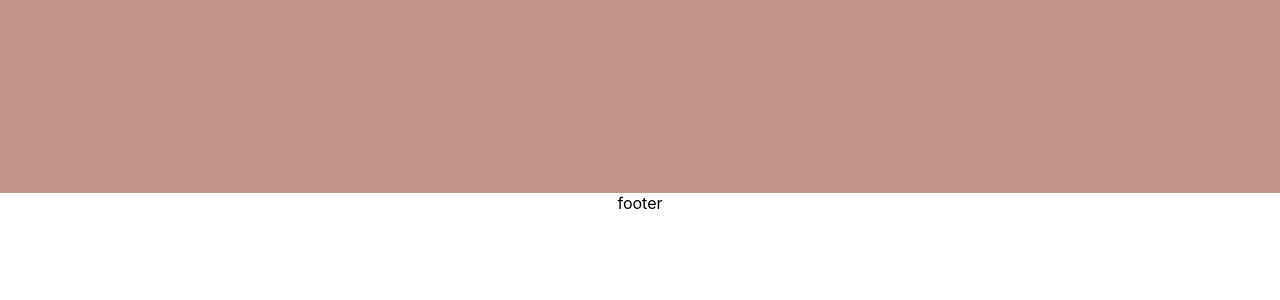
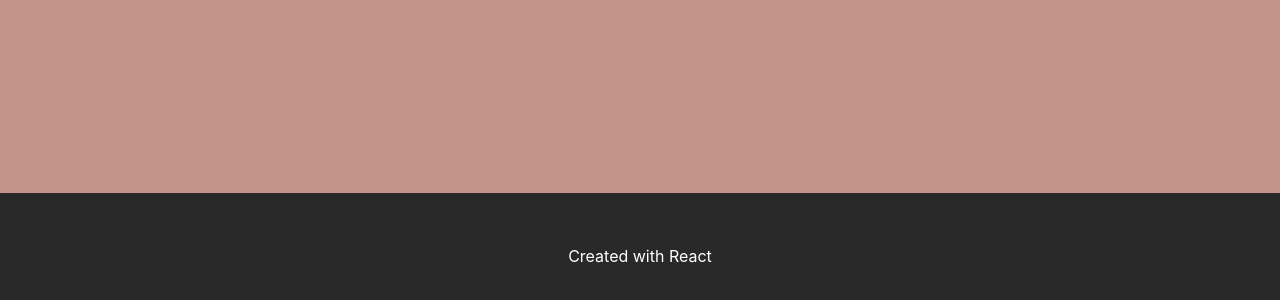
Before and after one commit to JoshHill15/portfolio-website-react, a React (Create React App) app in the folder portfolio/: page / in a window 1280 px wide. Shown: the part 2767-3067 px from the top of the page. Built offline with nearby package versions, Linux system fonts and the light colour scheme.

Commit message:
created footer

```diff
--- a/portfolio/src/components/Footer.js
+++ b/portfolio/src/components/Footer.js
@@ -1,13 +1,25 @@
 import React from "react"
+import styled from "styled-components";
 
 function Footer() {
 
 
   return (
-    <div>
-      footer
-    </div>
+    <MainDiv>
+      <div>
+        Created with React
+      </div>
+    </MainDiv>
   )
 }
 
+const MainDiv = styled.div`
+  background:#292929;
+  height:125px;
+  display:flex;
+  align-items:center;
+  justify-content:center;
+  color:white;
+`
+
 export default Footer
--- a/portfolio/src/projects/SecondProject.js
+++ b/portfolio/src/projects/SecondProject.js
@@ -209,11 +209,19 @@ const StyledGitIMG = styled.img`
   width:60px;
   margin-bottom:20%;
 
+  @media (max-width: ${sixthMediaQuery}){
+    width:45px;
+  }
+
 `
 
 const StyledLinkIMG = styled.img`
   width:73px;
   margin-bottom:20%;
+
+  @media (max-width: ${sixthMediaQuery}){
+    width:53px;
+  }
 
 `
 const StyledAltTechnologiesDiv = styled.div`
--- a/portfolio/src/projects/ThirdProject.js
+++ b/portfolio/src/projects/ThirdProject.js
@@ -8,6 +8,7 @@ import linkSVG from "../images/link.svg"
 
 const firstMediaQuery = "1000px"
 const secondMediaQuery = "600px"
+const thirdMediaQuery = "370px"
 
 function ThirdProject() {
 
@@ -137,11 +138,19 @@ const StyledGitIMG = styled.img`
   width:60px;
   margin-bottom:20%;
 
+  @media (max-width: ${thirdMediaQuery}){
+    width:38px;
+  }
+
 `
 
 const StyledLinkIMG = styled.img`
   width:73px;
   margin-bottom:20%;
+
+  @media (max-width: ${thirdMediaQuery}){
+    width:45px;
+  }
 
 `
 
```
